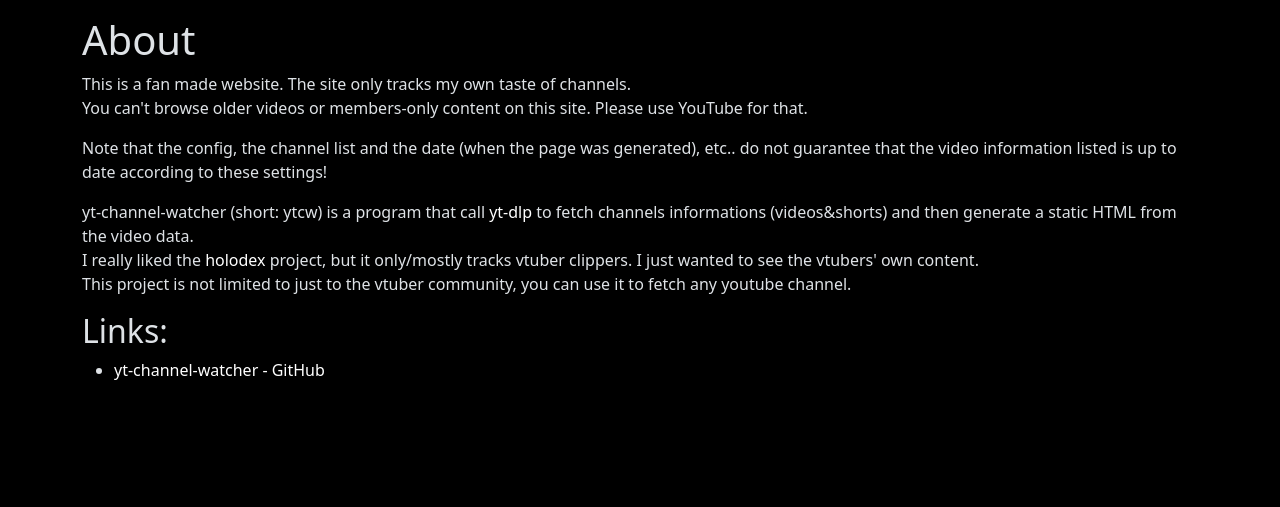
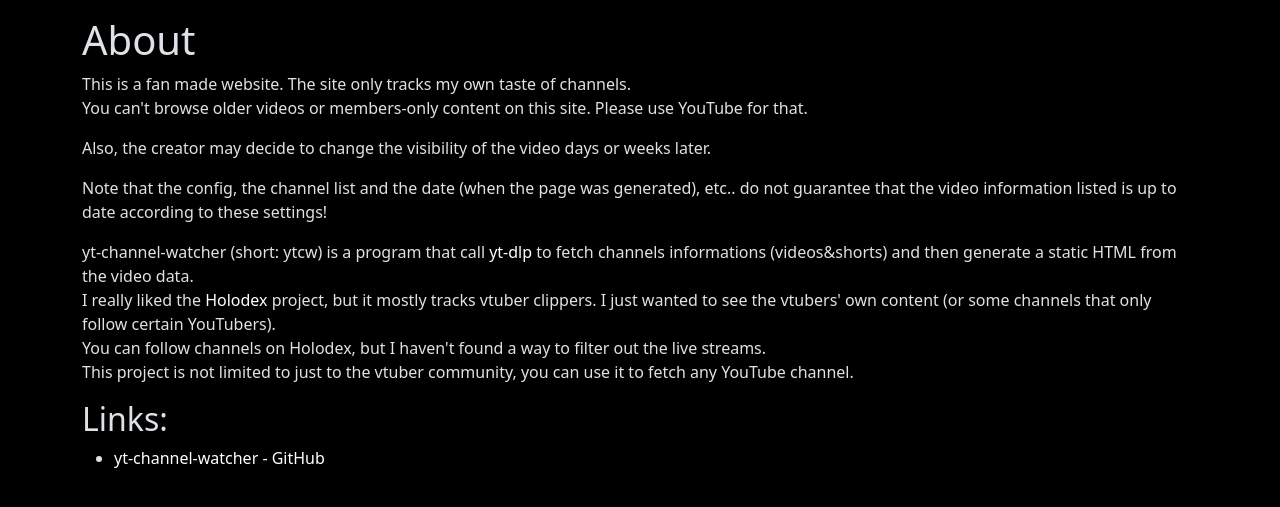
Before and after one commit to mY9Yd2/yt-channel-watcher, a Python web app: template ytcw/site_generator/templates/about.html in a window 1280 px wide. Shown: the part 58-565 px from the top of the page. Run offline with Jinja, Linux system fonts and the light colour scheme; the template is opened without the code that fills it, so the values that code supplies are empty.

Commit message:
chore: update the project description

```diff
--- a/ytcw/site_generator/templates/about.html
+++ b/ytcw/site_generator/templates/about.html
@@ -10,6 +10,9 @@
             You can't browse older videos or members-only content on this site. Please use YouTube for that.
         </p>
         <p>
+            Also, the creator may decide to change the visibility of the video days or weeks later.
+        </p>
+        <p>
             Note that the config, the channel list and the date (when the page was generated), etc.. do not guarantee
             that
             the video information listed is up to date according to these settings!
@@ -20,10 +23,11 @@
             channels
             informations (videos&shorts) and then generate a static HTML from the video data.<br>
             I really liked the <a class="ytcw-text-blue-500" href="https://holodex.net/" target="_blank"
-                rel="noopener noreferrer">holodex</a>
-            project, but it only/mostly tracks vtuber clippers. I
-            just wanted to see the vtubers' own content.<br>
-            This project is not limited to just to the vtuber community, you can use it to fetch any youtube channel.
+                rel="noopener noreferrer">Holodex</a>
+            project, but it mostly tracks vtuber clippers. I just wanted to see the vtubers' own content (or some
+            channels that only follow certain YouTubers).<br>You can follow channels on Holodex, but I haven't found a
+            way to filter out the live streams.<br>
+            This project is not limited to just to the vtuber community, you can use it to fetch any YouTube channel.
         </p>
         <h2>Links:</h2>
         <ul>
--- a/ytcw/video_downloader/downloader.py
+++ b/ytcw/video_downloader/downloader.py
@@ -85,6 +85,7 @@
             )
             if channel_name.startswith("@"):
                 postprocessor.uploader_id = channel_name
+
             ydl.add_post_processor(postprocessor, "video")
 
             try:
```
Also changed, not shown: README.md.
